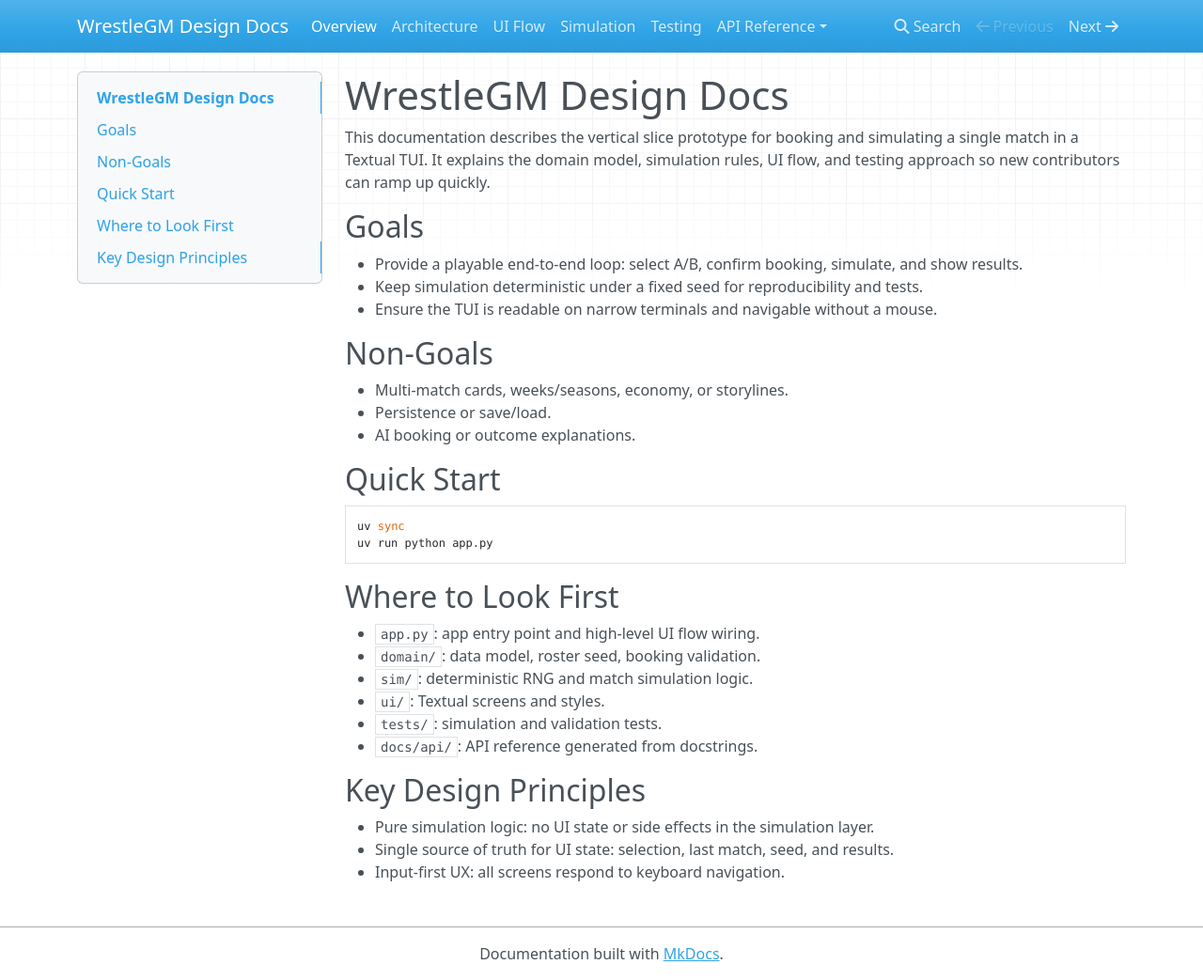
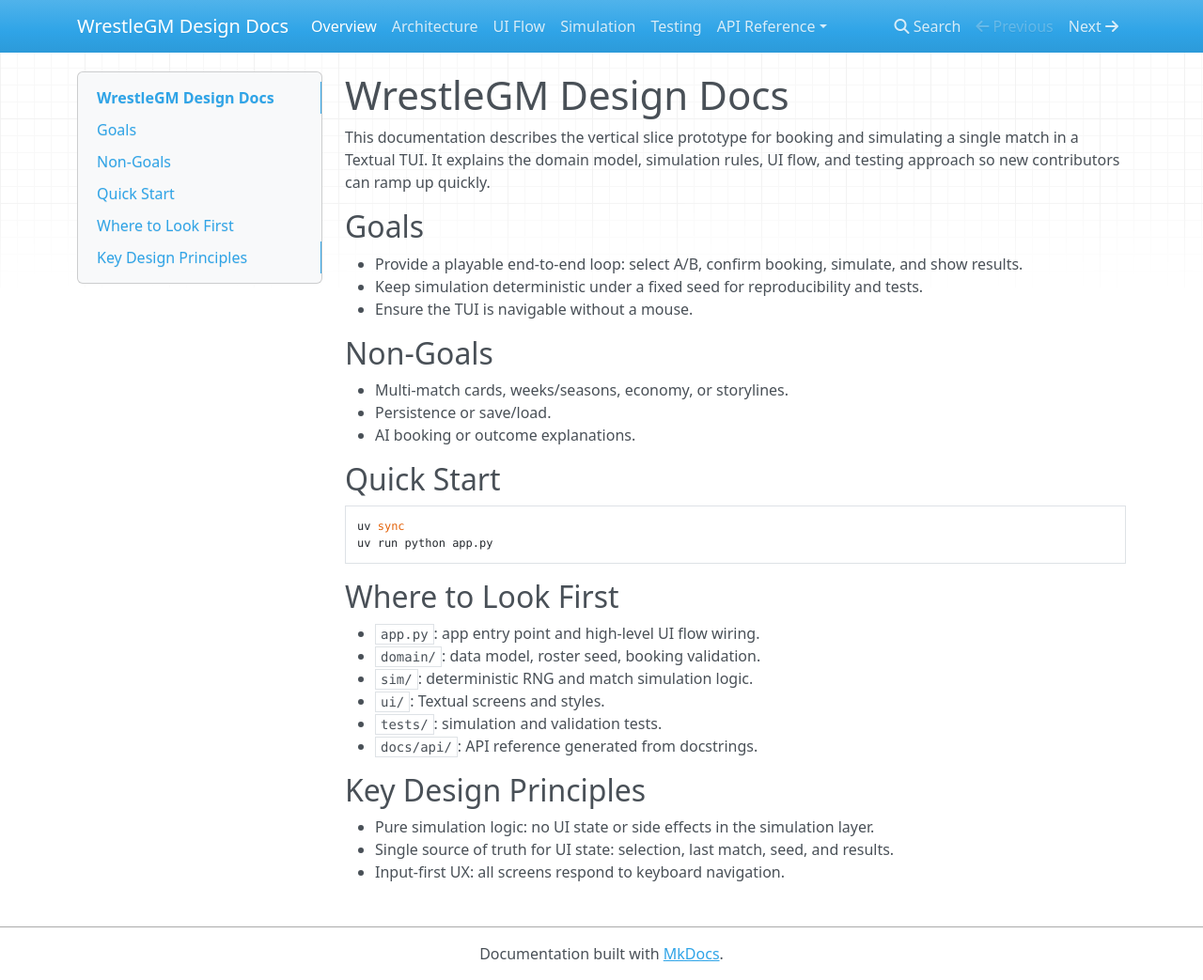
Before and after one commit to rick2047/wrestlegame, an MkDocs documentation site: the page built from docs/index.md, in a window 1280 px wide and 1043 px high. Shown: the whole window at 94% size. Built offline with MkDocs 1.6.1, drawn with Linux system fonts in a browser that asks for light colours; nearby versions of some CDN libraries.

Commit message:
docs: drop narrow width constraint
Remove 40-column requirement from specs, plan, and tasks.
Reset UI widths to standard sizing and refresh quickstart guidance.
Update design docs to reflect adaptive Textual layouts.

```diff
--- a/docs/index.md
+++ b/docs/index.md
@@ -5,7 +5,7 @@ This documentation describes the vertical slice prototype for booking and simula
 ## Goals
 - Provide a playable end-to-end loop: select A/B, confirm booking, simulate, and show results.
 - Keep simulation deterministic under a fixed seed for reproducibility and tests.
-- Ensure the TUI is readable on narrow terminals and navigable without a mouse.
+- Ensure the TUI is navigable without a mouse.
 
 ## Non-Goals
 - Multi-match cards, weeks/seasons, economy, or storylines.
```
Also changed, not shown: docs/ui-flow.md (+1 -1 lines), specs/001-vertical-slice/plan.md (+2 -2 lines), specs/001-vertical-slice/quickstart.md (+1 -1 lines), specs/001-vertical-slice/spec.md (+0 -4 lines), specs/001-vertical-slice/tasks.md (+1 -1 lines), 1 other file.
